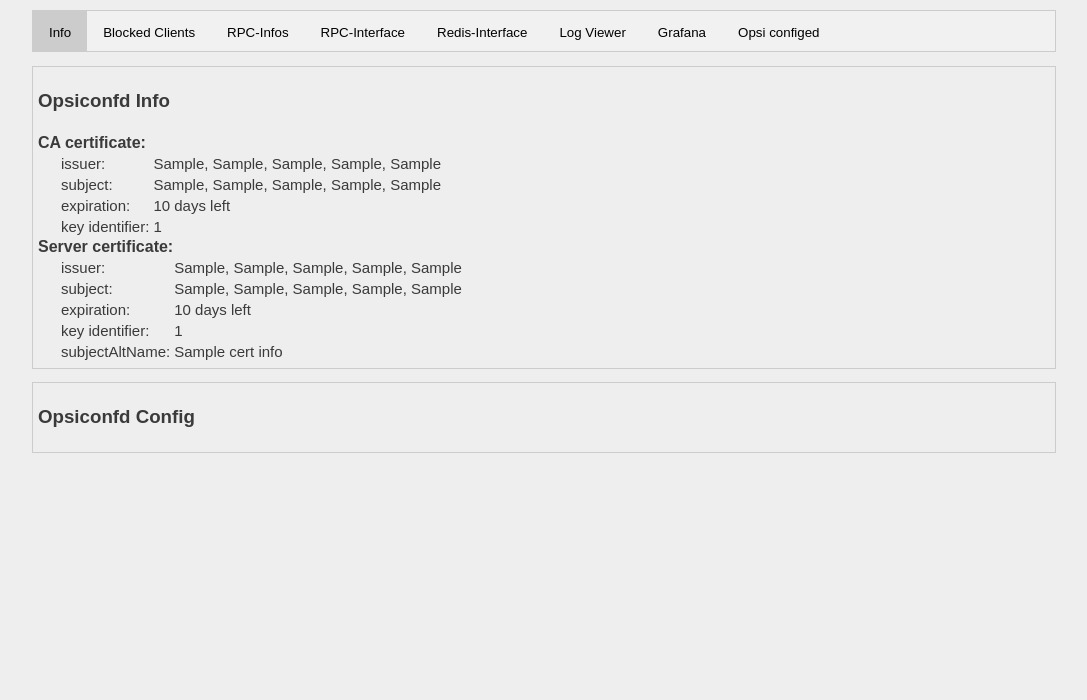
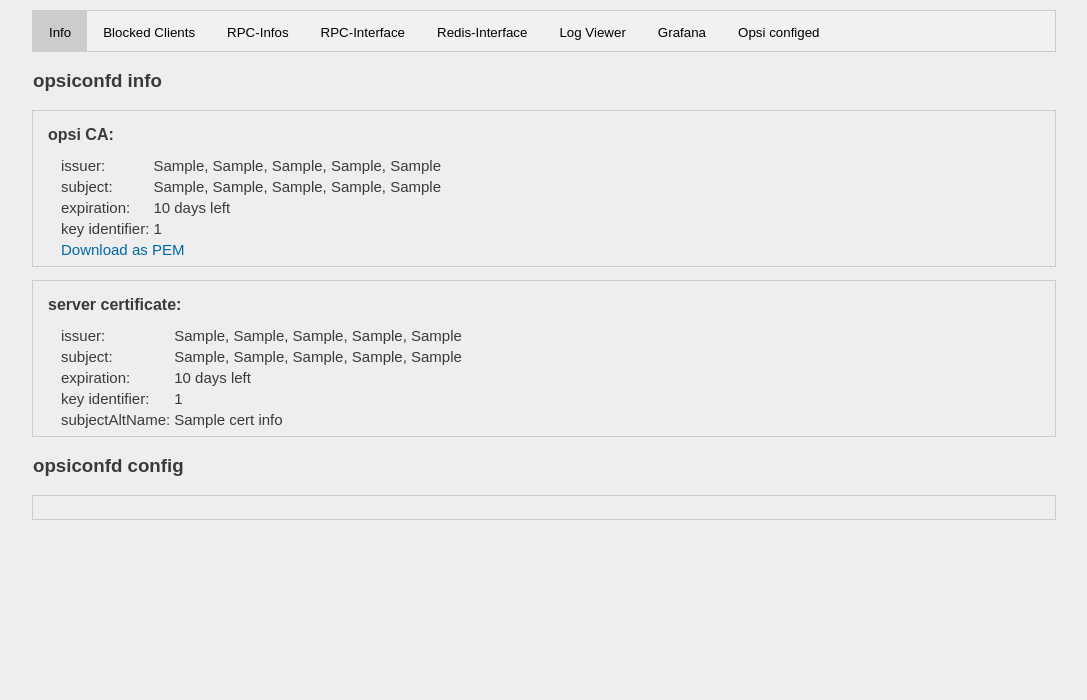
Before and after one commit to opsi-org/opsiconfd, a Python web app: template opsiconfd_data/static/templates/admininterface.html in a window 1280 px wide. Shown: the part 107-807 px from the top of the page, without its empty margins (96-1183 px from the left). Before the commit the page ends 560 px from the top, so only its background shows below. Run offline with Jinja, Linux system fonts and the light colour scheme; the template is opened without the code that fills it: most values are stand-ins (such as "Sample title", 1, 10 or a date in 2020).

Commit message:
[chg,pub] Add opsi CA download link on info page

```diff
--- a/opsiconfd/__init__.py
+++ b/opsiconfd/__init__.py
@@ -22,7 +22,7 @@
 :author: Jan Schneider <j.schneider@uib.de>
 :license: GNU Affero General Public License version 3
 """
-__version__ = '4.2.0.140'
+__version__ = '4.2.0.143'
 
 import contextvars
 
--- a/opsiconfd_data/static/templates/admininterface.html
+++ b/opsiconfd_data/static/templates/admininterface.html
@@ -235,10 +235,10 @@
 		</div>
 
 		<div id="confdInfo" class="tabcontent">
+			<h3>opsiconfd info</h3>
 			<div class="adminpage-box">
-				<h3>Opsiconfd Info</h3>
-				<div id="general-info-values">
-					<h4 style="margin-bottom: 0px;">CA certificate:</h4>
+				<h4 style="margin: 10px">opsi CA:</h4>
+				<div id="general-info-opsi-ca">
 					<table style="margin-left: 20px;margin-bottom: 0px;">
 						<tr>
 							<td>issuer:</td>
@@ -256,8 +256,15 @@
 							<td>key identifier:</td>
 							<td>{{cert_info.key_id}}</td>
 						</tr>
+						<tr>
+							<td colspan="2"><a href="/ssl/opsi-ca-cert.pem">Download as PEM</a></td>
+						</tr>
 					</table>
-					<h4 style="margin-bottom: 0px; margin-top: 0px;">Server certificate:</h4>
+				</div>
+			</div>
+			<div class="adminpage-box">
+				<h4 style="margin: 10px">server certificate:</h4>
+				<div id="general-info-server-cert">
 					<table style="margin-left: 20px;">
 						<tr>
 							<td>issuer:</td>
@@ -280,11 +287,10 @@
 							<td>{{cert_info.alt_names}}</td>
 						</tr>
 					</table>
-
 				</div>
 			</div>
+			<h3>opsiconfd config</h3>
 			<div class="adminpage-box">
-				<h3>Opsiconfd Config</h3>
 				<div id="config">
 					<pre class="config-values" id="config-values"></pre>
 				</div>
--- a/pyproject.toml
+++ b/pyproject.toml
@@ -1,6 +1,6 @@
 [tool.poetry]
 name = "opsiconfd"
-version = "4.2.0.143"
+version = "4.2.0.144"
 description = "opsi configuration service"
 homepage = "https://www.opsi.org"
 license = "AGPL-3.0"
```
Also changed, not shown: opsiconfd/ssl.py (+24 -7 lines).
